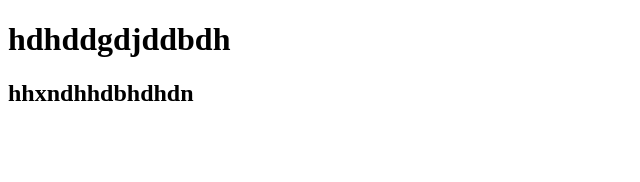
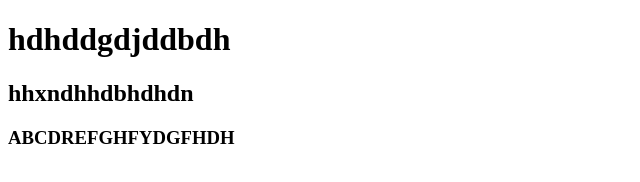
Before and after one commit to arif55885587/new2_repo, a plain HTML site: page index.html in a window 1280 px wide. Shown: the whole page, without its empty margins (0-640 px from the left). Drawn offline with Linux system fonts and the light colour scheme.

Commit message:
added header

```diff
--- a/index.html
+++ b/index.html
@@ -9,5 +9,6 @@
 <body>
      <h1>hdhddgdjddbdh</h1>
      <h2>hhxndhhdbhdhdn</h2>
+     <h3>ABCDREFGHFYDGFHDH</h3>
 </body>
 </html>
```
